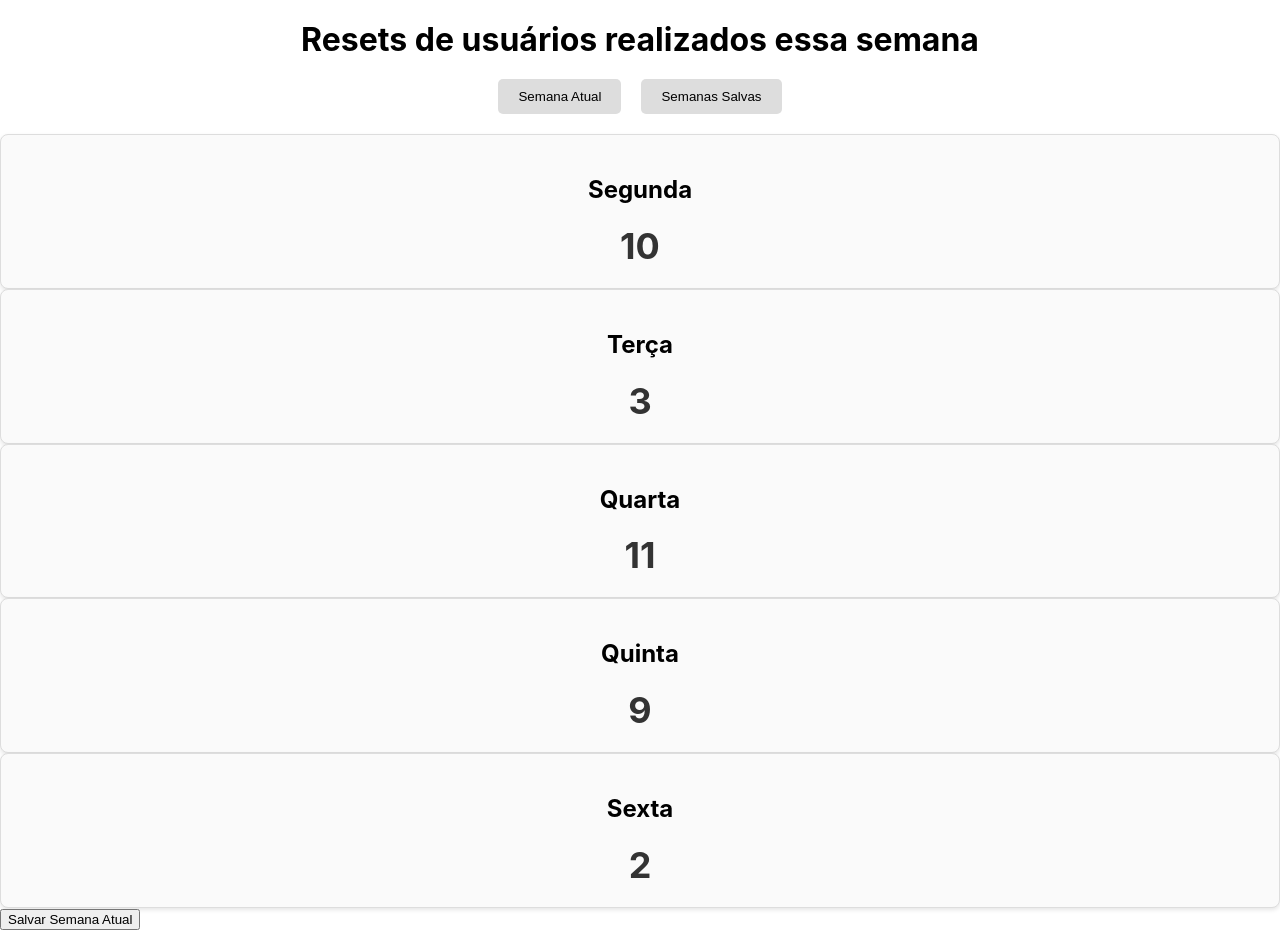
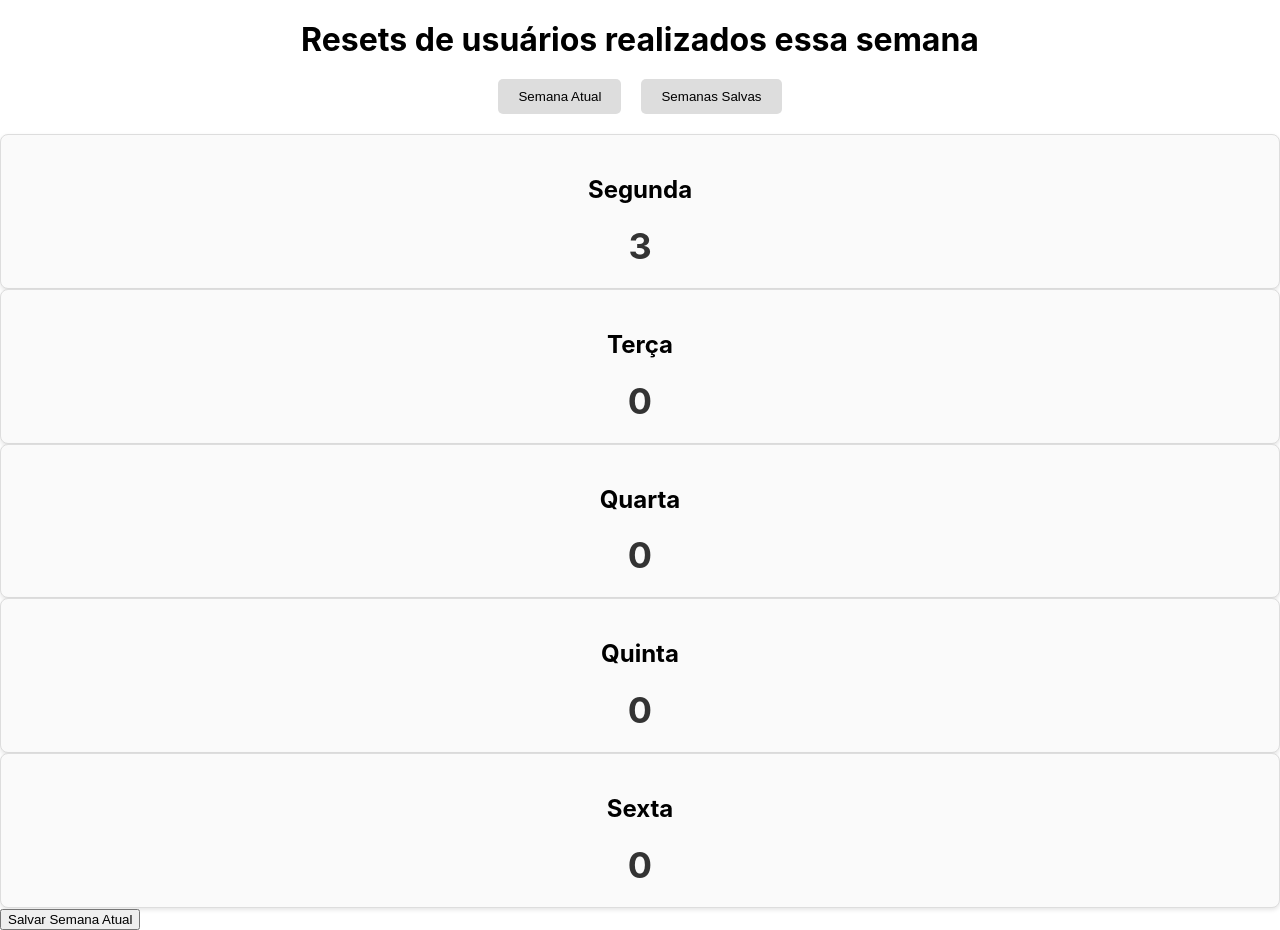
Before and after one commit to xJCPMSx/week-day-reset-counter, a React (Create React App) app: page / in a window 1280 px wide. Built offline with nearby package versions, Linux system fonts and the light colour scheme.

Commit message:
update counter

```diff
--- a/src/App.js
+++ b/src/App.js
@@ -23,11 +23,11 @@ function App() {
     const [savedWeeks, setSavedWeeks] = useState(initialSavedWeeks || []);
 
     const currentWeek = [
-        { day: 'Segunda', number: 10 },
-        { day: 'Terça', number: 3 },
-        { day: 'Quarta', number: 11 },
-        { day: 'Quinta', number: 9 },
-        { day: 'Sexta', number: 2 },
+        { day: 'Segunda', number: 3 },
+        { day: 'Terça', number: 0 },
+        { day: 'Quarta', number: 0 },
+        { day: 'Quinta', number: 0 },
+        { day: 'Sexta', number: 0 },
     ];
 
     const handleSaveWeek = () => {
```
